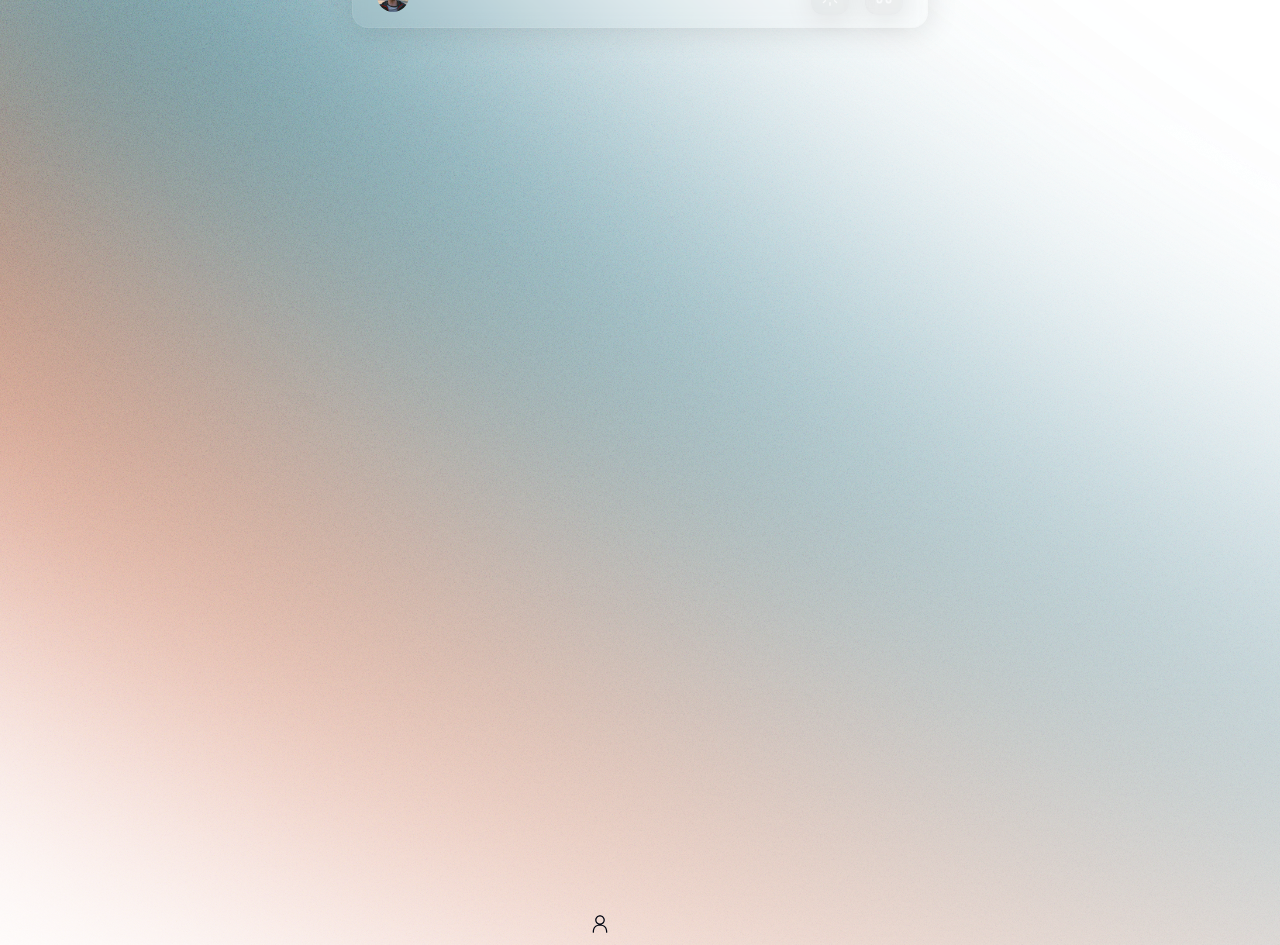
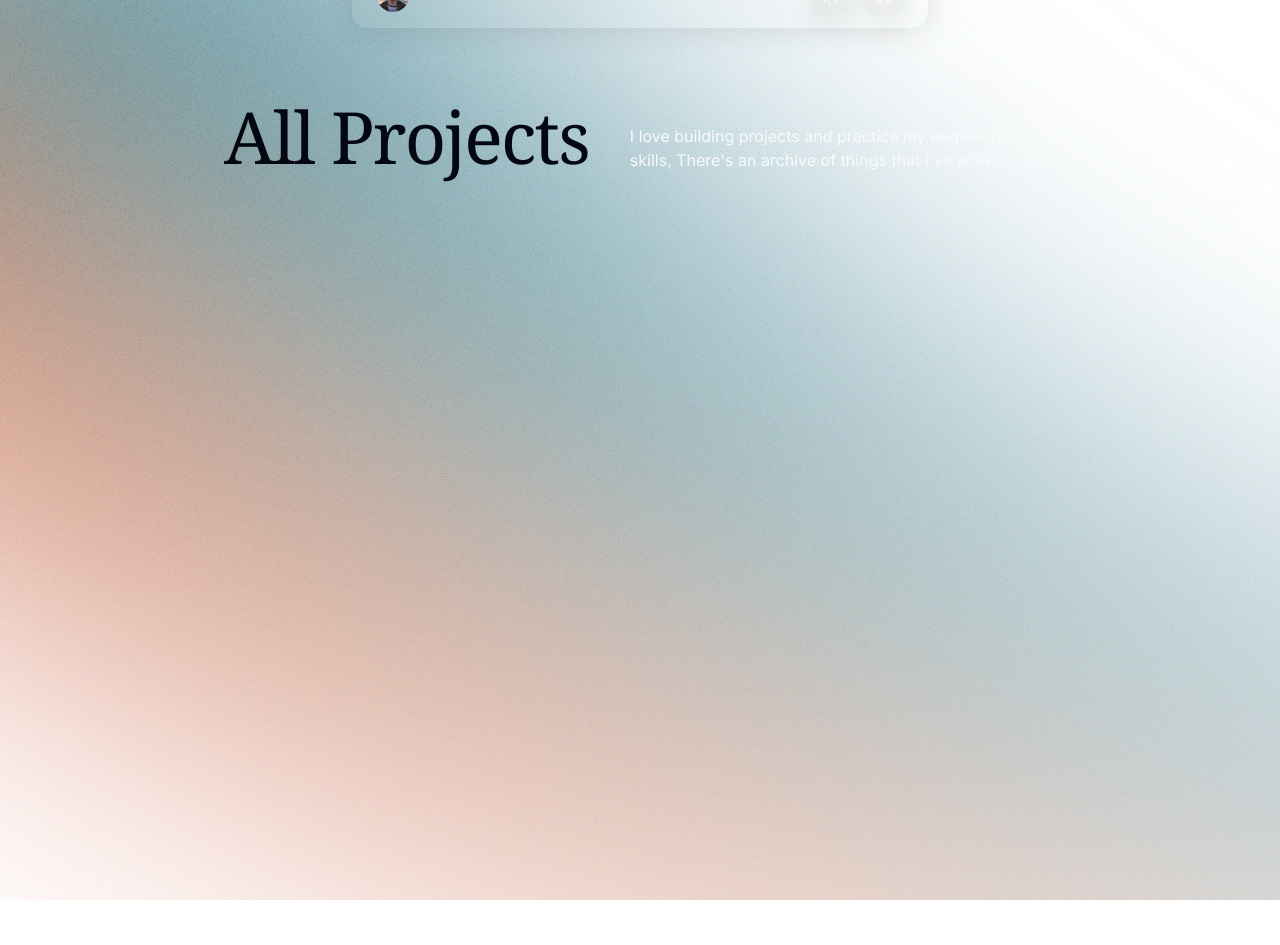
Before and after one commit to simstrom/snystrom.com, a Next.js app: page /projects in a window 1280 px wide. Shown: the part 60-1005 px from the top of the page. After the commit the page ends 960 px from the top, so only its background shows below. Built offline with nearby package versions, Linux system fonts and the light colour scheme; a web font is replaced by a local one.

Commit message:
implemented pageheader compoinent

```diff
--- a/app/layout.tsx
+++ b/app/layout.tsx
@@ -62,7 +62,7 @@ export default function RootLayout({
 		<html lang="en" suppressHydrationWarning>
 			<body
 				className={cn(
-					'max-w-4xl container min-h-screen font-sans antialiased bg-background transition-colors duration-300 ease-in-out',
+					'max-w-4xl container min-h-screen font-sans antialiased bg-background transition-colors ease-in-out',
 					"bg-[url('/rainbow.svg')] bg-no-repeat bg-top",
 					fontSans.variable,
 					fontMono.variable,
--- a/app/projects/page.tsx
+++ b/app/projects/page.tsx
@@ -1,4 +1,4 @@
-import { IconPerson } from '@/lib/icons';
+import PageHeader from '@/components/ui/pageHeader';
 import type { Metadata } from 'next';
 
 export const metadata: Metadata = {
@@ -7,11 +7,11 @@ export const metadata: Metadata = {
 
 export default function Projects() {
 	return (
-		<main className="flex min-h-screen h-[2000px] flex-col items-center justify-center p-24">
-			<div className="flex flex-col gap-2 font-serif">
-				<IconPerson />
-				Projects Page
-			</div>
+		<main className="flex min-h-screen flex-col items-center mt-40">
+			<PageHeader
+				title="All Projects"
+				content="I love building projects and practice my engineering skills, There's an archive of things that I've worked on."
+			/>
 		</main>
 	);
 }
--- /dev/null
+++ b/components/ui/pageHeader.tsx
@@ -0,0 +1,23 @@
+import { cn } from '@/lib/utils';
+
+interface PageHeaderProps {
+	title: string;
+	content: string;
+	className?: string;
+}
+
+export default function PageHeader({ title, content, className }: PageHeaderProps) {
+	return (
+		<section
+			className={cn(
+				'w-full flex flex-col sm:flex-row sm:items-end sm:space-x-5 gap-y-3',
+				className
+			)}
+		>
+			<h1 className="text-5xl sm:text-7xl font-serif w-fit sm:border-r border-border/10 sm:pr-5 tracking-tight">
+				{title}
+			</h1>
+			<p className="flex-1 text-primary-foreground">{content}</p>
+		</section>
+	);
+}
--- a/tailwind.config.ts
+++ b/tailwind.config.ts
@@ -13,9 +13,9 @@ const config = {
 	theme: {
 		container: {
 			center: true,
-			padding: '2rem',
-			screens: {
-				'2xl': '1400px',
+			padding: {
+				DEFAULT: '1rem',
+				sm: '2rem',
 			},
 		},
 		extend: {
```
